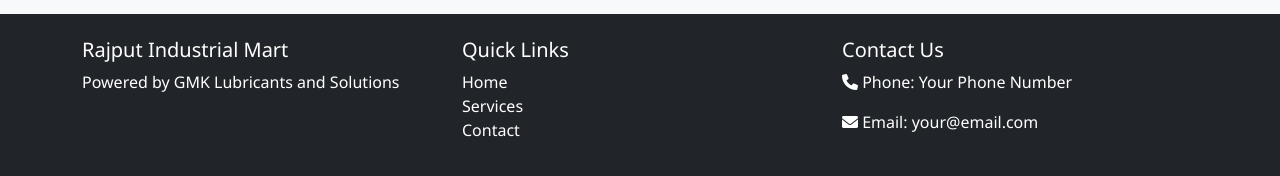
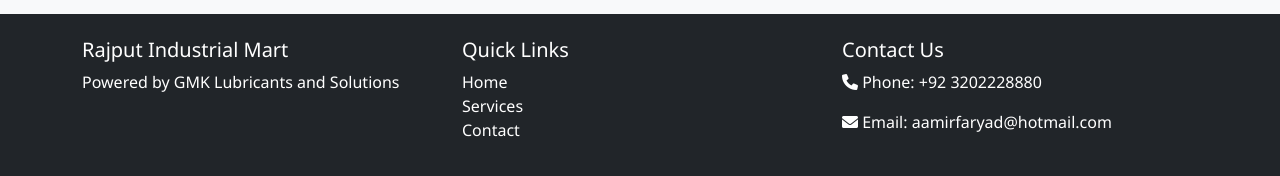
Before and after one commit to gsarwarkhan/Rajputindmart, a plain HTML site: page Rajput/services.html in a window 1280 px wide. Shown: the part 1230-1406 px from the top of the page. Drawn offline with nearby package versions, Linux system fonts and the light colour scheme.

Commit message:
Update services.html

```diff
--- a/Rajput/services.html
+++ b/Rajput/services.html
@@ -140,8 +140,8 @@
                 </div>
                 <div class="col-md-4">
                     <h5>Contact Us</h5>
-                    <p><i class="fas fa-phone"></i> Phone: Your Phone Number</p>
-                    <p><i class="fas fa-envelope"></i> Email: your@email.com</p>
+                    <p><i class="fas fa-phone"></i> Phone: +92 3202228880</p>
+                    <p><i class="fas fa-envelope"></i> Email: aamirfaryad@hotmail.com</p>
                 </div>
             </div>
         </div>
```
